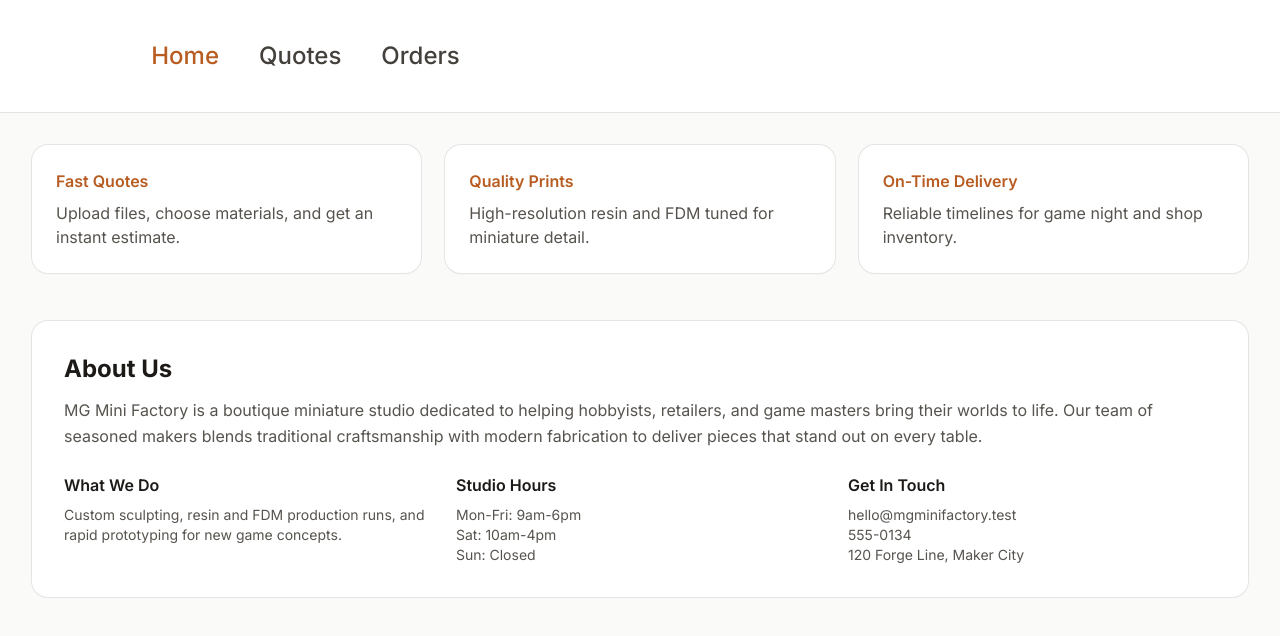
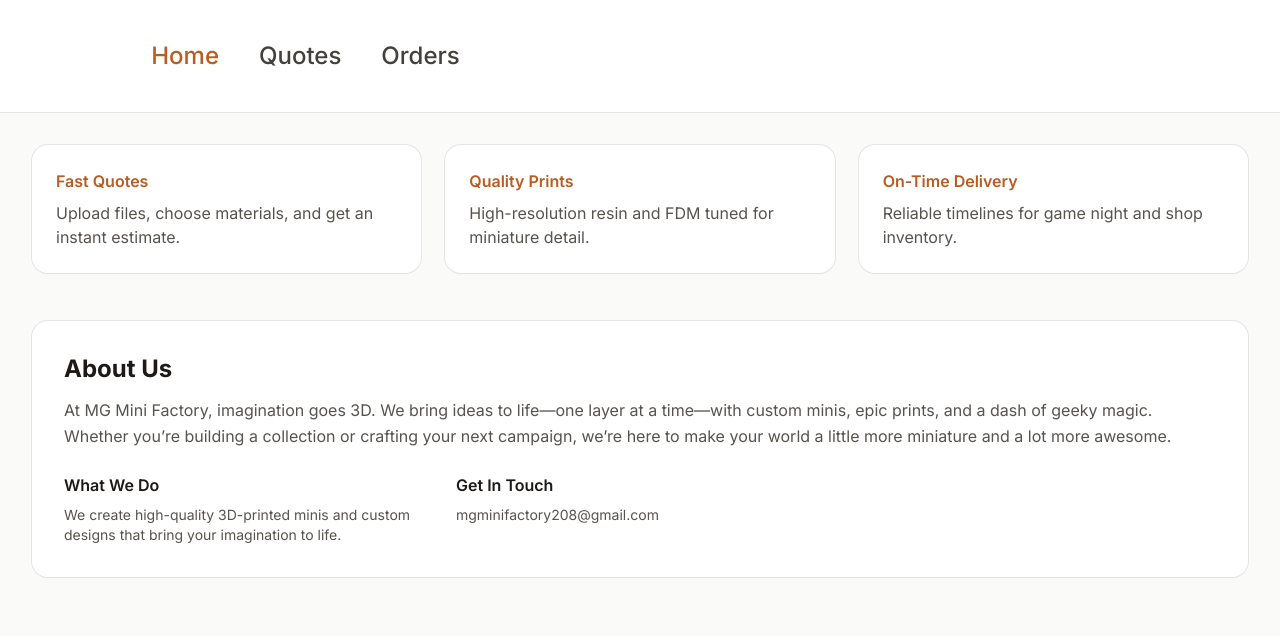
Before and after one commit to Yamatoberu/MGMiniFactory, a React (Vite) app: page / in a window 1280 px wide. Shown: the top 636 px of the page. Built offline with nearby package versions, Linux system fonts and the light colour scheme.

Commit message:
Updating Footer

```diff
--- a/src/App.tsx
+++ b/src/App.tsx
@@ -54,19 +54,15 @@ function HomePage() {
 
       <footer className="bg-white ring-1 ring-stone-200 rounded-2xl p-8 shadow-sm">
         <h2 className="text-2xl font-bold text-stone-900">About Us</h2>
-        <p className="mt-3 text-stone-600 leading-relaxed">MG Mini Factory is a boutique miniature studio dedicated to helping hobbyists, retailers, and game masters bring their worlds to life. Our team of seasoned makers blends traditional craftsmanship with modern fabrication to deliver pieces that stand out on every table.</p>
+        <p className="mt-3 text-stone-600 leading-relaxed">At MG Mini Factory, imagination goes 3D. We bring ideas to life—one layer at a time—with custom minis, epic prints, and a dash of geeky magic. Whether you’re building a collection or crafting your next campaign, we’re here to make your world a little more miniature and a lot more awesome.</p>
         <div className="mt-6 grid gap-6 md:grid-cols-3">
           <div>
             <h3 className="font-semibold text-stone-900">What We Do</h3>
-            <p className="mt-2 text-sm text-stone-600">Custom sculpting, resin and FDM production runs, and rapid prototyping for new game concepts.</p>
-          </div>
-          <div>
-            <h3 className="font-semibold text-stone-900">Studio Hours</h3>
-            <p className="mt-2 text-sm text-stone-600">Mon-Fri: 9am-6pm<br />Sat: 10am-4pm<br />Sun: Closed</p>
+            <p className="mt-2 text-sm text-stone-600">We create high-quality 3D-printed minis and custom designs that bring your imagination to life.</p>
           </div>
           <div>
             <h3 className="font-semibold text-stone-900">Get In Touch</h3>
-            <p className="mt-2 text-sm text-stone-600">hello@mgminifactory.test<br />555-0134<br />120 Forge Line, Maker City</p>
+            <p className="mt-2 text-sm text-stone-600">mgminifactory208@gmail.com</p>
           </div>
         </div>
       </footer>
```
